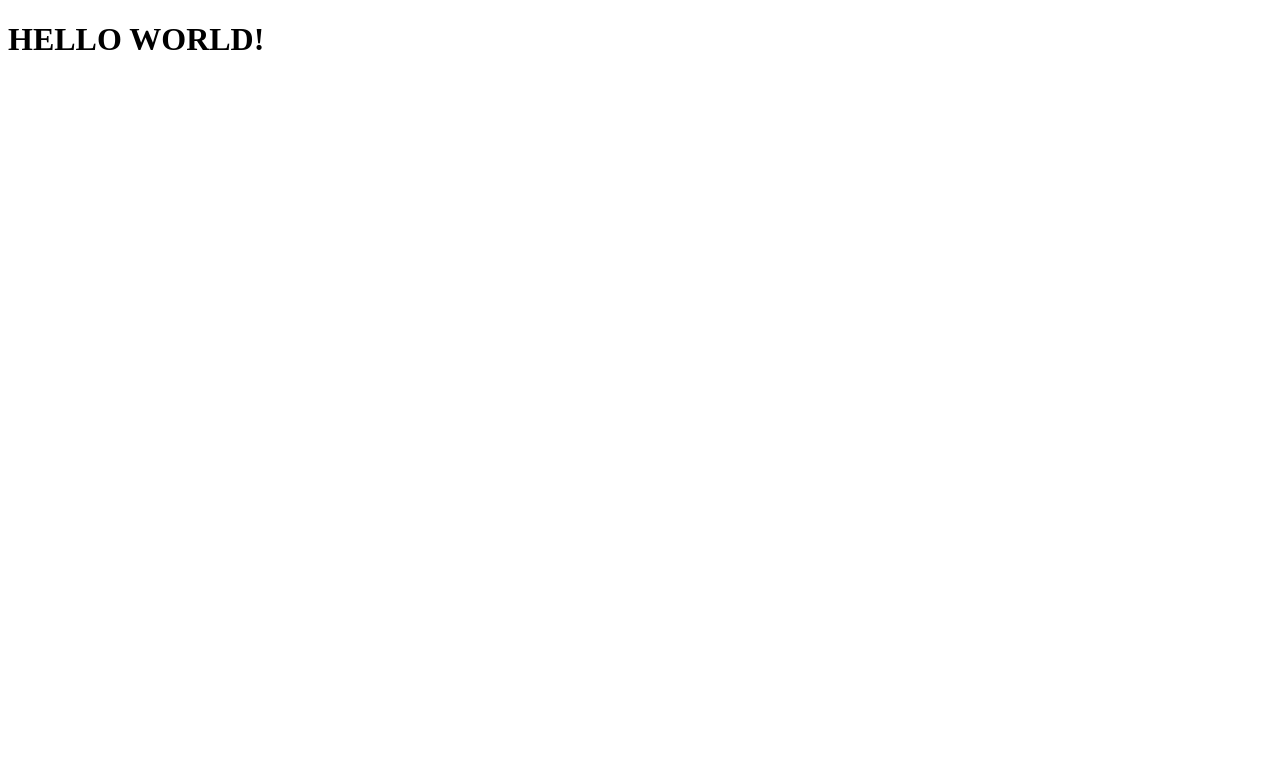
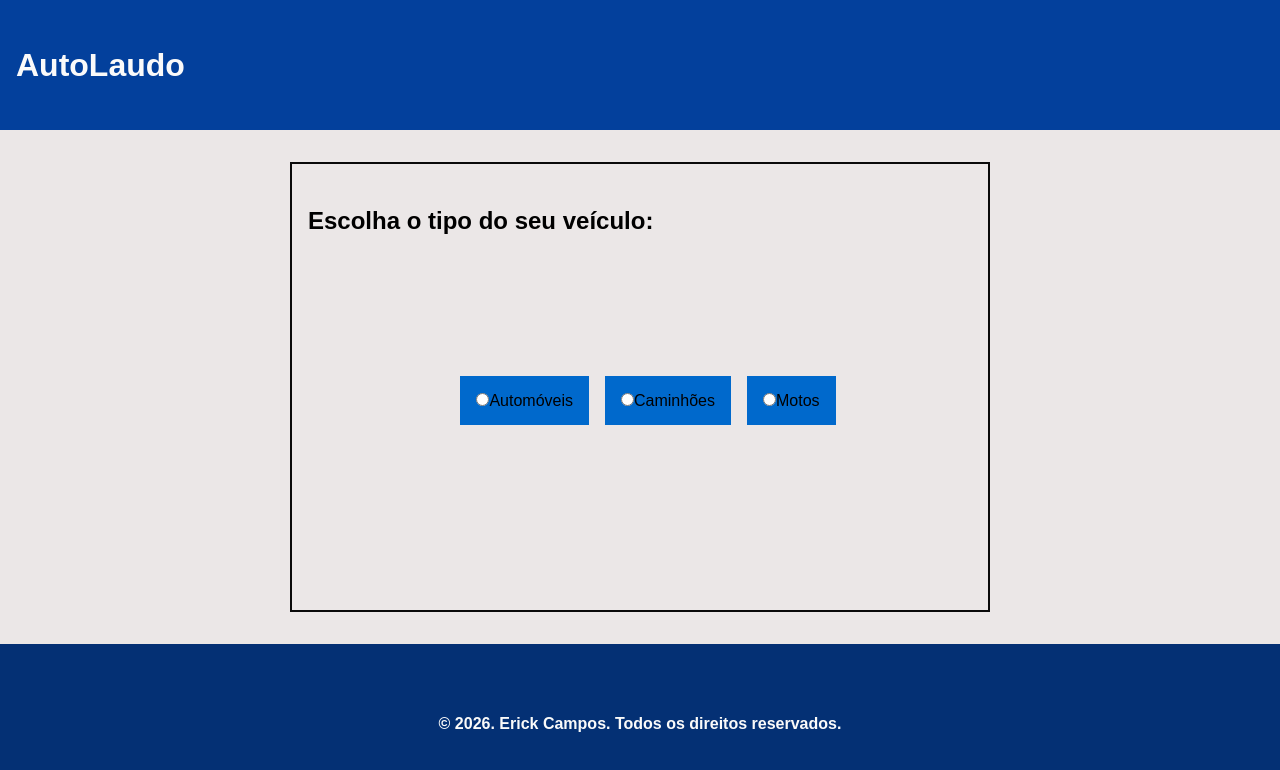
Before and after one commit to Erick-CamposDev/AutoLaudo-Teste-SIGA, an Angular app: page / in a window 1280 px wide. Shown: the top 770 px of the page. Built offline with nearby package versions, Linux system fonts and the light colour scheme.

Commit message:
Inicializado estilização do formulario de cadastro

```diff
--- a/src/app/app.component.css
+++ b/src/app/app.component.css
@@ -0,0 +1,33 @@
+header {
+  display: flex;
+  justify-content: flex-start;
+  align-items: center;
+  background: rgb(3, 64, 156);
+  width: 100%;
+  height: 130px;
+  color: #fafafa;
+}
+
+header h1 {
+  margin: 1rem;
+}
+
+main {
+  display: flex;
+  align-items: center;
+  justify-content: center;
+  width: 100%;
+  padding: 2rem 0 2rem;
+}
+
+footer {
+  color: #fafafa;
+  font-weight: 700;
+  display: flex;
+  align-items: center;
+  justify-content: center;
+  background: rgb(4, 48, 116);
+  width: 100%;
+  height: 20vh;
+  text-align: center;
+}
--- a/src/app/app.component.html
+++ b/src/app/app.component.html
@@ -1 +1,5 @@
-<h1>HELLO WORLD!</h1>
+<header><h1>AutoLaudo</h1></header>
+<main>
+  <app-register-form></app-register-form>
+</main>
+<footer>&copy; 2026. Erick Campos. Todos os direitos reservados.</footer>
--- a/src/app/components/register-form/register-form.component.css
+++ b/src/app/components/register-form/register-form.component.css
@@ -0,0 +1,28 @@
+.form-container {
+  display: flex;
+  flex-direction: column;
+  align-items: center;
+  justify-content: center;
+  width: 700px;
+  height: 450px;
+  border: 2px solid #0a0a0a;
+  padding: 1rem;
+}
+
+.form-title {
+  width: 100%;
+}
+
+.form {
+  display: flex;
+  align-items: center;
+  justify-content: center;
+  width: 100%;
+  height: 80%;
+}
+
+.form label {
+  background: #0069cc;
+  margin-left: 1rem;
+  padding: 1rem;
+}
--- a/src/app/components/register-form/register-form.component.html
+++ b/src/app/components/register-form/register-form.component.html
@@ -1 +1,21 @@
-<p>register-form works!</p>
+<div class="form-container">
+  <div class="form-title">
+    <h2>Escolha o tipo do seu veículo:</h2>
+  </div>
+  <div class="form">
+    <form>
+      <label>
+        <input type="radio" name="" />
+        <span>Automóveis</span>
+      </label>
+      <label>
+        <input type="radio" name="" />
+        <span>Caminhões</span>
+      </label>
+      <label>
+        <input type="radio" name="" />
+        <span>Motos</span>
+      </label>
+    </form>
+  </div>
+</div>
--- a/src/styles.css
+++ b/src/styles.css
@@ -1 +1,11 @@
-/* You can add global styles to this file, and also import other style files */
+* {
+  margin: 0;
+  padding: 0;
+  font-family: Arial, Helvetica, sans-serif;
+  box-sizing: border-box;
+}
+
+body {
+  background: #ebe7e7;
+  height: 100vh;
+}
```
Also changed, not shown: src/app/app.module.ts (+5 -10 lines).
